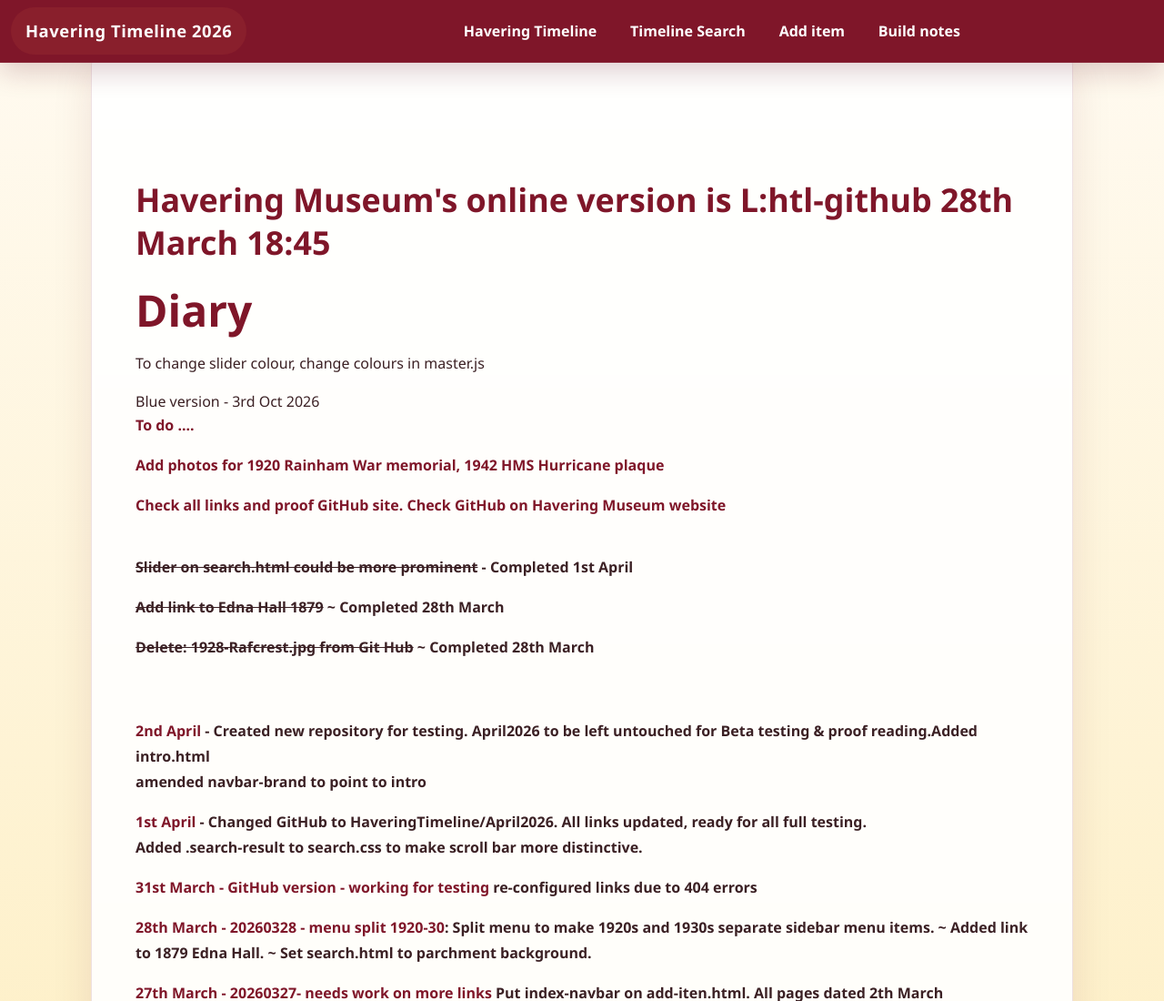
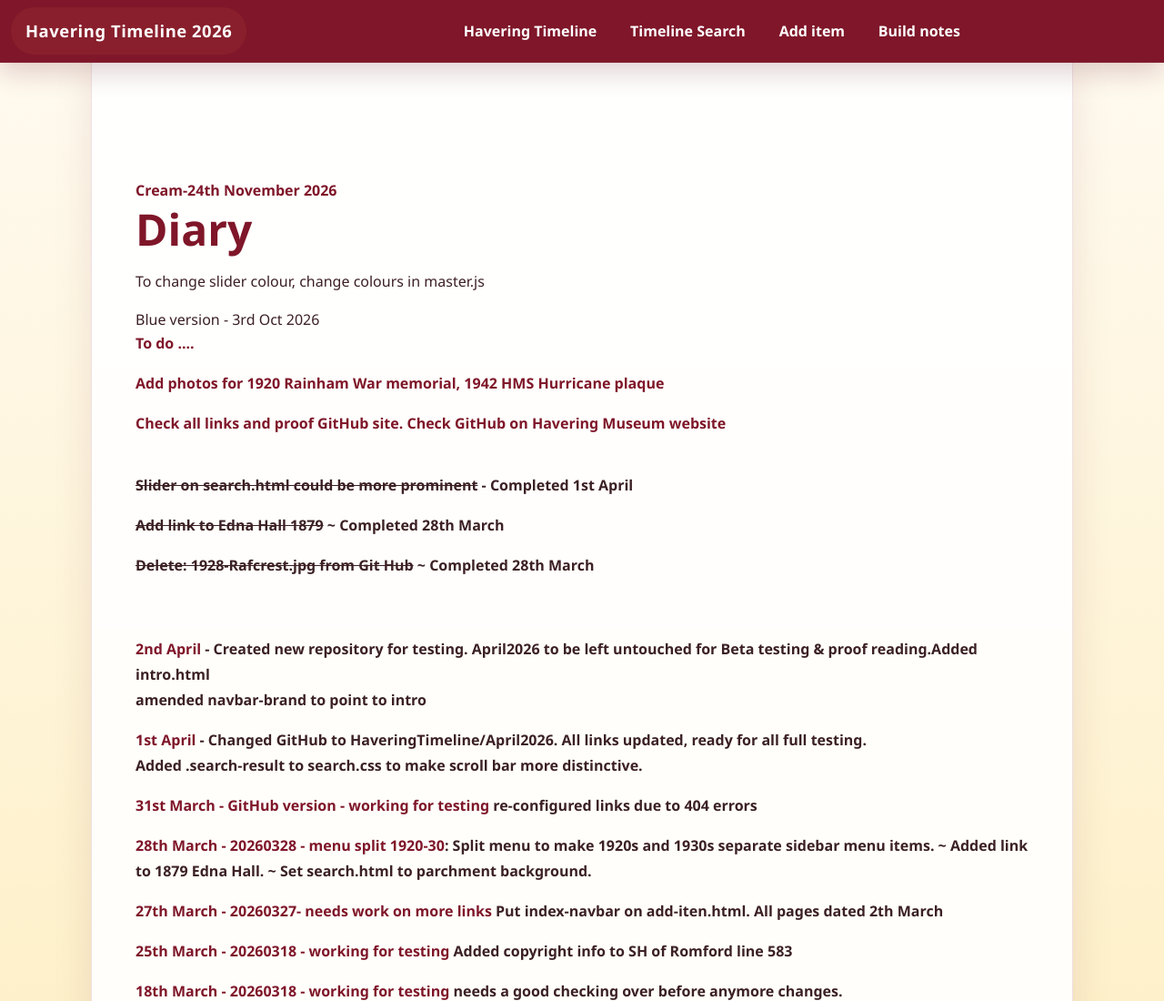
Before and after one commit to PeteJohnson34/cream, a plain HTML site: page index.html in a window 1280 px wide. Shown: the top 1100 px of the page at 91% size. Drawn offline with nearby package versions, Linux system fonts and the light colour scheme.

Commit message:
Update index.html

```diff
--- a/index.html
+++ b/index.html
@@ -3,7 +3,7 @@
   <head>
     <meta charset="UTF-8" />
     <meta name="viewport" content="width=device-width, initial-scale=1" />
-    <title>bluehtl - 9th October 2026 - Infy - Index.html</title>
+    <title>Cream-PeteJohnson34 - 24th November 2026 - Index.html</title>
     <link
       href="https://cdn.jsdelivr.net/npm/bootstrap@5.3.3/dist/css/bootstrap.min.css"
       rel="stylesheet"
@@ -40,9 +40,7 @@
     <div class="misc-page">
       <div class="container mt-5">
         <p style="margin-top: 100px"></p>
-        <h2>
-          Havering Museum's online version is
-          <b>L:htl-github 28th March 18:45 </b>
+        <b>Cream-24th November 2026 </b>
         </h2>
         <h1>Diary</h1>
         <p>To change slider colour, change colours in master.js</p>
```
